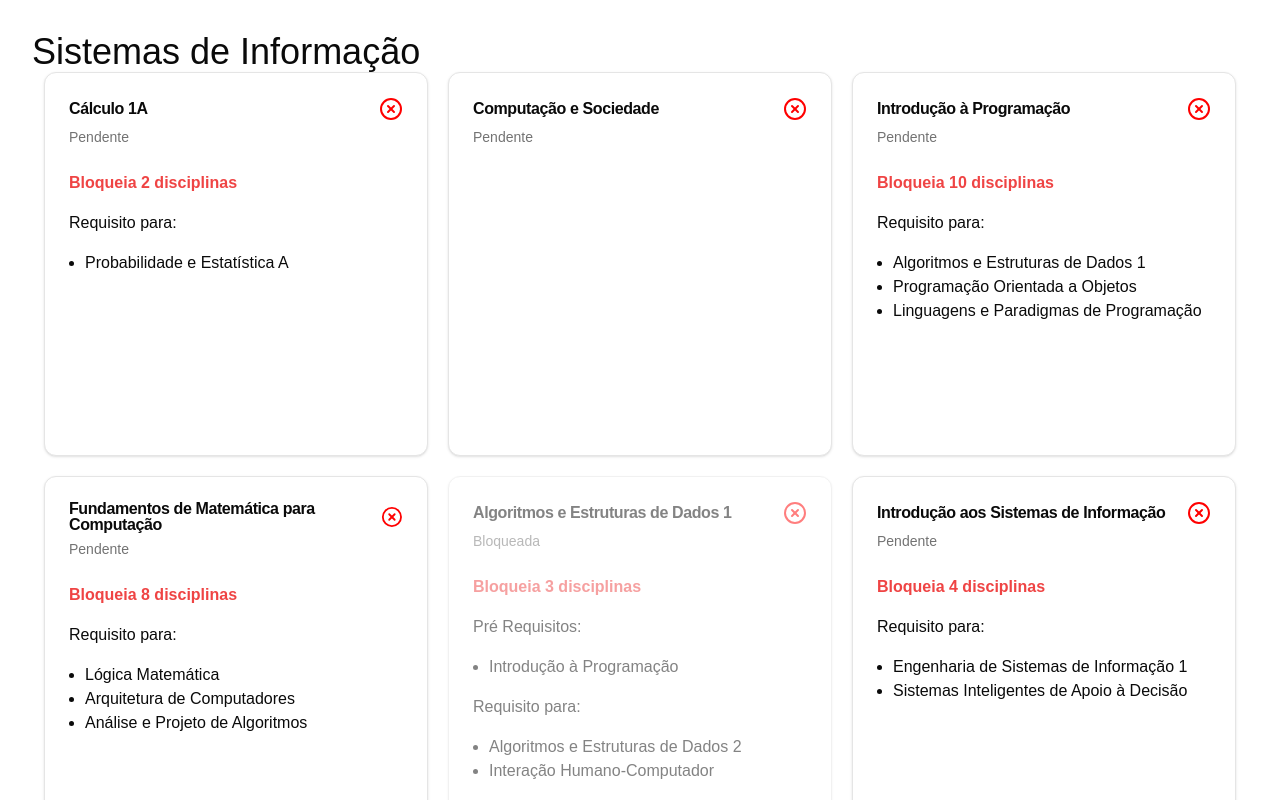
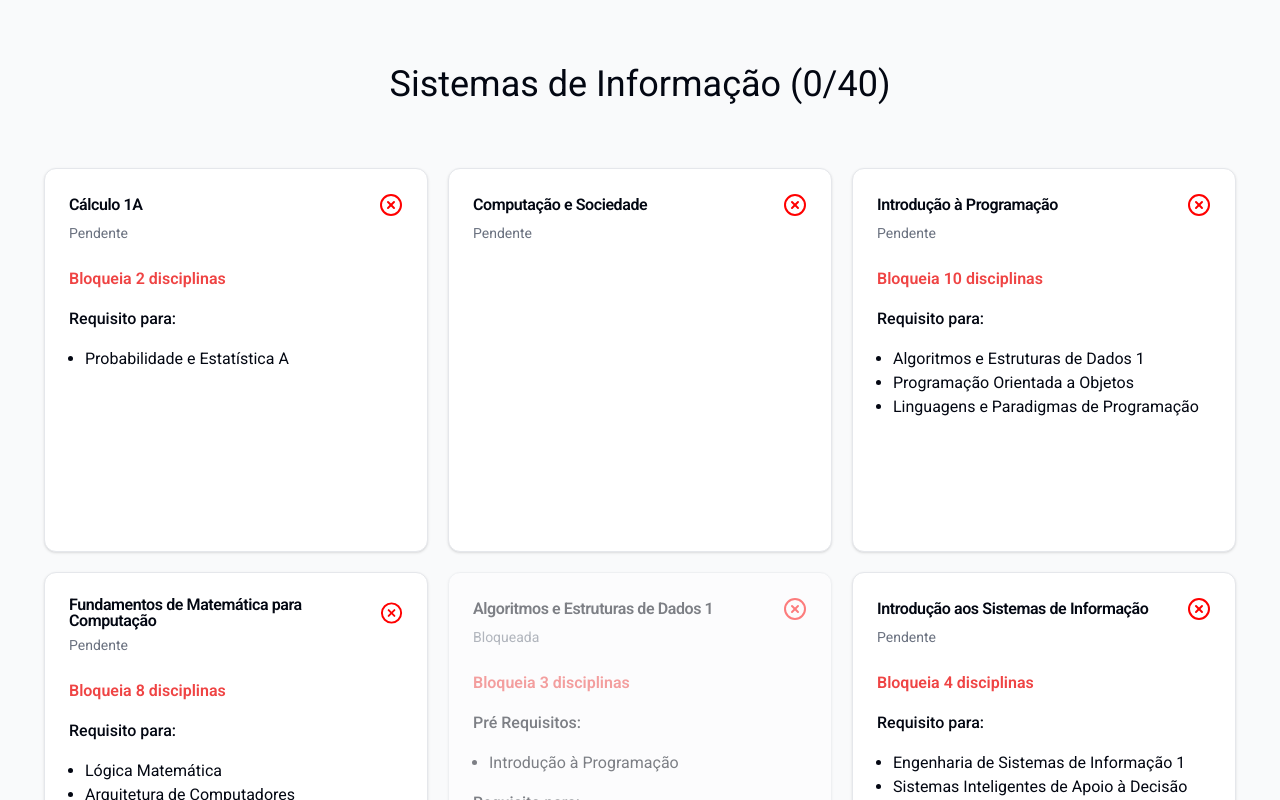
Before and after one commit to jpedro-fsgs/matriz_curricular, a Next.js app: page / in a window 1280 px wide. Shown: the top 800 px of the page. Built offline with nearby package versions, Linux system fonts and the light colour scheme.

Commit message:
feat: completed counter

```diff
--- a/src/app/globals.css
+++ b/src/app/globals.css
@@ -1,59 +1,62 @@
+@import url('https://fonts.googleapis.com/css2?family=Roboto:ital,wght@0,100..900;1,100..900&display=swap');
 @tailwind base;
 @tailwind components;
 @tailwind utilities;
 
 body {
-  font-family: Arial, Helvetica, sans-serif;
+  font-family: "Roboto", serif;
 }
+
 
 @layer base {
   :root {
     --background: 0 0% 100%;
-    --foreground: 0 0% 3.9%;
+    --foreground: 224 71.4% 4.1%;
     --card: 0 0% 100%;
-    --card-foreground: 0 0% 3.9%;
+    --card-foreground: 224 71.4% 4.1%;
     --popover: 0 0% 100%;
-    --popover-foreground: 0 0% 3.9%;
-    --primary: 0 0% 9%;
-    --primary-foreground: 0 0% 98%;
-    --secondary: 0 0% 96.1%;
-    --secondary-foreground: 0 0% 9%;
-    --muted: 0 0% 96.1%;
-    --muted-foreground: 0 0% 45.1%;
-    --accent: 0 0% 96.1%;
-    --accent-foreground: 0 0% 9%;
+    --popover-foreground: 224 71.4% 4.1%;
+    --primary: 262.1 83.3% 57.8%;
+    --primary-foreground: 210 20% 98%;
+    --secondary: 220 14.3% 95.9%;
+    --secondary-foreground: 220.9 39.3% 11%;
+    --muted: 220 14.3% 95.9%;
+    --muted-foreground: 220 8.9% 46.1%;
+    --accent: 220 14.3% 95.9%;
+    --accent-foreground: 220.9 39.3% 11%;
     --destructive: 0 84.2% 60.2%;
-    --destructive-foreground: 0 0% 98%;
-    --border: 0 0% 89.8%;
-    --input: 0 0% 89.8%;
-    --ring: 0 0% 3.9%;
+    --destructive-foreground: 210 20% 98%;
+    --border: 220 13% 91%;
+    --input: 220 13% 91%;
+    --ring: 262.1 83.3% 57.8%;
+    --radius: 0.75rem;
     --chart-1: 12 76% 61%;
     --chart-2: 173 58% 39%;
     --chart-3: 197 37% 24%;
     --chart-4: 43 74% 66%;
     --chart-5: 27 87% 67%;
-    --radius: 0.5rem;
   }
+
   .dark {
-    --background: 0 0% 3.9%;
-    --foreground: 0 0% 98%;
-    --card: 0 0% 3.9%;
-    --card-foreground: 0 0% 98%;
-    --popover: 0 0% 3.9%;
-    --popover-foreground: 0 0% 98%;
-    --primary: 0 0% 98%;
-    --primary-foreground: 0 0% 9%;
-    --secondary: 0 0% 14.9%;
-    --secondary-foreground: 0 0% 98%;
-    --muted: 0 0% 14.9%;
-    --muted-foreground: 0 0% 63.9%;
-    --accent: 0 0% 14.9%;
-    --accent-foreground: 0 0% 98%;
+    --background: 224 71.4% 4.1%;
+    --foreground: 210 20% 98%;
+    --card: 224 71.4% 4.1%;
+    --card-foreground: 210 20% 98%;
+    --popover: 224 71.4% 4.1%;
+    --popover-foreground: 210 20% 98%;
+    --primary: 263.4 70% 50.4%;
+    --primary-foreground: 210 20% 98%;
+    --secondary: 215 27.9% 16.9%;
+    --secondary-foreground: 210 20% 98%;
+    --muted: 215 27.9% 16.9%;
+    --muted-foreground: 217.9 10.6% 64.9%;
+    --accent: 215 27.9% 16.9%;
+    --accent-foreground: 210 20% 98%;
     --destructive: 0 62.8% 30.6%;
-    --destructive-foreground: 0 0% 98%;
-    --border: 0 0% 14.9%;
-    --input: 0 0% 14.9%;
-    --ring: 0 0% 83.1%;
+    --destructive-foreground: 210 20% 98%;
+    --border: 215 27.9% 16.9%;
+    --input: 215 27.9% 16.9%;
+    --ring: 263.4 70% 50.4%;
     --chart-1: 220 70% 50%;
     --chart-2: 160 60% 45%;
     --chart-3: 30 80% 55%;
@@ -61,6 +64,7 @@ body {
     --chart-5: 340 75% 55%;
   }
 }
+
 
 @layer base {
   * {
--- a/src/app/page.tsx
+++ b/src/app/page.tsx
@@ -5,7 +5,7 @@ import Grade from "@/components/Grade";
 export default function Home() {
 
   return (
-    <div className="">
+    <div className="bg-primary-foreground">
       <Grade />
     </div>
   );
--- a/src/components/DisciplinaCard.tsx
+++ b/src/components/DisciplinaCard.tsx
@@ -22,6 +22,7 @@ function DisciplinaCard({ disciplina, onClick }: DisciplinaCardTypes) {
             onClick={onClick}
             className={cn(
                 "w-96 h-96",
+                { "cursor-pointer hover:scale-[1.025]": disciplina.disponivel },
                 { "opacity-50": !disciplina.disponivel },
                 { "border-green-600": disciplina.completada }
             )}
@@ -46,7 +47,8 @@ function DisciplinaCard({ disciplina, onClick }: DisciplinaCardTypes) {
             <CardContent className="space-y-4">
                 {!disciplina.completada && disciplina.importancia > 0 && (
                     <p className="text-destructive font-semibold">
-                        Bloqueia {disciplina.importancia} disciplinas
+                        Bloqueia {disciplina.importancia} disciplina
+                        {disciplina.importancia > 1 && "s"}
                     </p>
                 )}
 
@@ -59,13 +61,15 @@ function DisciplinaCard({ disciplina, onClick }: DisciplinaCardTypes) {
                                     key={`pr-${disciplina.id}-${preRequisito.id}`}
                                     className="ml-4 space-x-1"
                                 >
-                                    <span className="flex items-center gap-1"><p>{preRequisito.nome}</p>
+                                    <span className="flex items-center gap-1">
+                                        <p>{preRequisito.nome}</p>
                                         {preRequisito.completada && (
                                             <CheckCircle2
                                                 color="green"
                                                 size="16"
                                             />
-                                    )}</span>
+                                        )}
+                                    </span>
                                 </li>
                             ))}
                         </ul>
@@ -80,14 +84,16 @@ function DisciplinaCard({ disciplina, onClick }: DisciplinaCardTypes) {
                                     key={`rq-${disciplina.id}${para.id}`}
                                     className="ml-4 space-x-1"
                                 >
-                                    <span className="flex items-center gap-1" ><p className="inline">{para.nome}</p>
+                                    <span className="flex items-center gap-1">
+                                        <p className="inline">{para.nome}</p>
                                         {para.completada && (
                                             <CheckCircle2
                                                 className="inline"
                                                 color="green"
                                                 size="16"
                                             />
-                                    )}</span>
+                                        )}
+                                    </span>
                                 </li>
                             ))}
                         </ul>
--- a/src/components/Grade.tsx
+++ b/src/components/Grade.tsx
@@ -6,15 +6,16 @@ import DisciplinaCard from "./DisciplinaCard";
 import { useMatriz } from "@/context/MatrizContext";
 
 function Grade() {
-    const { matriz, curso, definirMatriz, toggleCompletada } = useMatriz();
+    const { matriz, curso, completadasCount, definirMatriz, toggleCompletada } = useMatriz();
 
     useEffect(() => {
         definirMatriz("Sistemas de Informação", matrizJson);
+        // eslint-disable-next-line
     }, []);
 
     return (
         <div className="mx-auto w-full p-8">
-            <h1 className="text-4xl">{curso}</h1>
+            <h1 className="text-4xl text-center mt-8 mb-16">{curso} ({completadasCount}/{matriz.length})</h1>
             <div className="flex flex-wrap gap-5 justify-center">
                 {matriz.map((disciplina) => (
                     <DisciplinaCard
--- a/src/context/MatrizContext.tsx
+++ b/src/context/MatrizContext.tsx
@@ -1,11 +1,12 @@
 "use client";
 
-import React, { createContext, useContext, useState } from "react";
+import React, { createContext, useContext, useEffect, useState } from "react";
 import { Disciplina, DisciplinaJson } from "@/types/DisciplinaType";
 
 type MatrizContextType = {
     curso: string;
     matriz: Disciplina[];
+    completadasCount: number;
     definirMatriz: (nomeCurso: string, matrizJson: DisciplinaJson[]) => void;
     toggleCompletada: (id: number) => void;
 };
@@ -16,6 +17,13 @@ const MatrizContext = createContext<MatrizContextType | undefined>(undefined);
 export function MatrizProvider({ children }: { children: React.ReactNode }) {
     const [matriz, setMatriz] = useState<Disciplina[]>([]);
     const [curso, setCurso] = useState<string>("");
+    const [completadasCount, setCompletadasCount] = useState(0);
+
+    useEffect(() => {
+        setCompletadasCount(matriz.reduce((count, disciplina) => {
+            return count + (disciplina.completada ? 1 : 0);
+        }, 0));
+    }, [matriz]);
 
     function definirMatriz(nomeCurso: string, matrizJson: DisciplinaJson[]) {
         setCurso(nomeCurso);
@@ -105,7 +113,7 @@ export function MatrizProvider({ children }: { children: React.ReactNode }) {
 
     return (
         <MatrizContext.Provider
-            value={{ curso, matriz, definirMatriz, toggleCompletada }}
+            value={{ curso, matriz, completadasCount, definirMatriz, toggleCompletada }}
         >
             {children}
         </MatrizContext.Provider>
```
Lines whose indentation alone changed are shown as unchanged.
